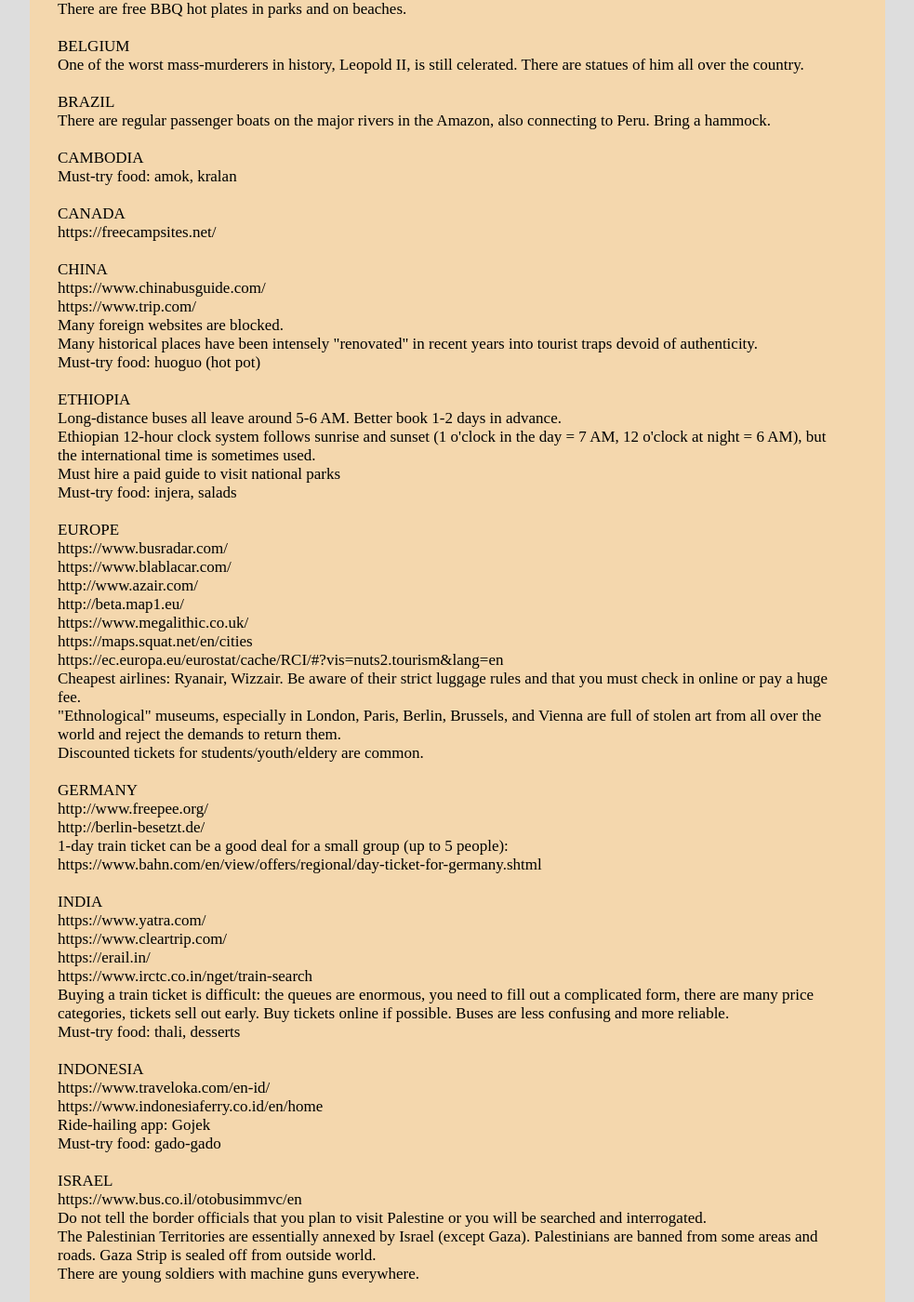
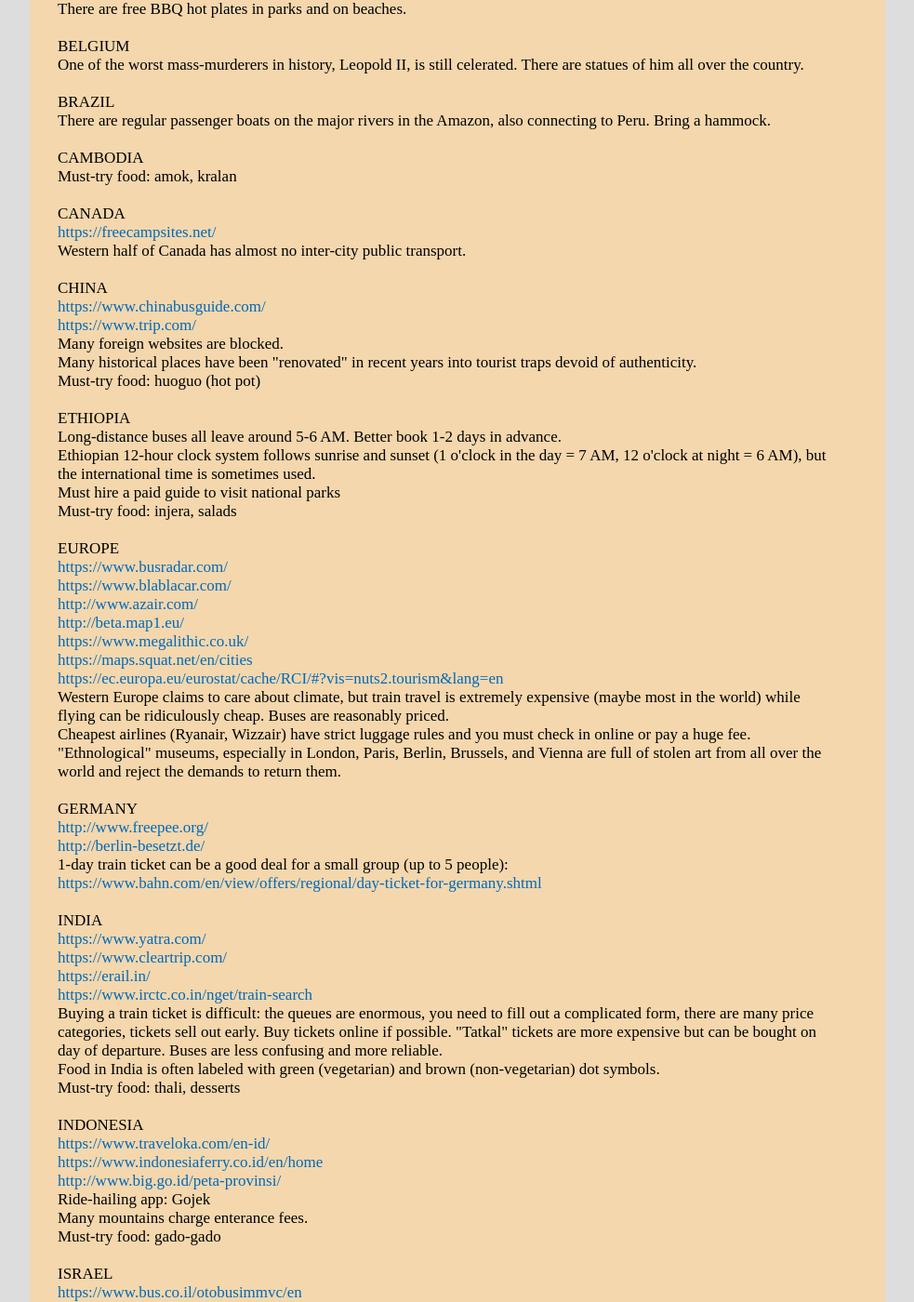
Before and after one commit to witbag/witbag.github.io, a Jekyll site: the page built from travel/notes.html, in a window 1280 px wide and 1400 px high, scrolled down 324 px. Shown: the whole window at 93% size, without its empty margins (148-1131 px from the left). Built offline with Jekyll 4.4.1, drawn with Linux system fonts in a browser that asks for light colours; some of the changed text lies outside the part shown.

Commit message:
Update notes.html

```diff
--- a/travel/notes.html
+++ b/travel/notes.html
@@ -9,11 +9,11 @@
 <center><h2>Country notes</h2></center>
 
 AUSTRALIA<br>
-http://www.david-noble.net/<br>
-https://www.bushwalkingblog.com.au/<br>
-https://www.campermate.com.au/maps/<br>
-https://toiletmap.gov.au/Find<br>
-https://www.meatinapark.com.au/<br>
+<a href="http://www.david-noble.net/">http://www.david-noble.net/</a><br />
+<a href="https://www.bushwalkingblog.com.au/">https://www.bushwalkingblog.com.au/</a><br />
+<a href="https://www.campermate.com.au/maps/">https://www.campermate.com.au/maps/</a><br />
+<a href="https://toiletmap.gov.au/Find">https://toiletmap.gov.au/Find</a><br />
+<a href="https://www.meatinapark.com.au/">https://www.meatinapark.com.au/</a><br />
 Cyclists can get fined hundreds of dollars for not wearing a helmet, not having a bell, not carrying an ID, not keeping hands on the handlebar, and other BS.<br>
 There are free BBQ hot plates in parks and on beaches.<br>
 <br>
@@ -27,13 +27,14 @@
 Must-try food: amok, kralan<br>
 <br>
 CANADA<br>
-https://freecampsites.net/<br>
+<a href="https://freecampsites.net/">https://freecampsites.net/</a><br />
+Western half of Canada has almost no inter-city public transport.<br>
 <br>
 CHINA<br>
-https://www.chinabusguide.com/<br>
-https://www.trip.com/<br>
+<a href="https://www.chinabusguide.com/">https://www.chinabusguide.com/</a><br />
+<a href="https://www.trip.com/">https://www.trip.com/</a><br />
 Many foreign websites are blocked.<br>
-Many historical places have been intensely "renovated" in recent years into tourist traps devoid of authenticity.<br>
+Many historical places have been "renovated" in recent years into tourist traps devoid of authenticity.<br>
 Must-try food: huoguo (hot pot)<br>
 <br>
 ETHIOPIA<br>
@@ -43,46 +44,49 @@
 Must-try food: injera, salads<br>
 <br>
 EUROPE<br>
-https://www.busradar.com/<br>
-https://www.blablacar.com/<br>
-http://www.azair.com/<br>
-http://beta.map1.eu/<br>
-https://www.megalithic.co.uk/<br>
-https://maps.squat.net/en/cities<br>
-https://ec.europa.eu/eurostat/cache/RCI/#?vis=nuts2.tourism&lang=en<br>
-Cheapest airlines: Ryanair, Wizzair. Be aware of their strict luggage rules and that you must check in online or pay a huge fee.<br>
+<a href="https://www.busradar.com/">https://www.busradar.com/</a><br />
+<a href="https://www.blablacar.com/">https://www.blablacar.com/</a><br />
+<a href="http://www.azair.com/">http://www.azair.com/</a><br />
+<a href="http://beta.map1.eu/">http://beta.map1.eu/</a><br />
+<a href="https://www.megalithic.co.uk/">https://www.megalithic.co.uk/</a><br />
+<a href="https://maps.squat.net/en/cities">https://maps.squat.net/en/cities</a><br />
+<a href="https://ec.europa.eu/eurostat/cache/RCI/#?vis=nuts2.tourism&lang=en">https://ec.europa.eu/eurostat/cache/RCI/#?vis=nuts2.tourism&lang=en</a><br />
+Western Europe claims to care about climate, but train travel is extremely expensive (maybe most in the world) while flying can be ridiculously cheap. Buses are reasonably priced.<br>
+Cheapest airlines (Ryanair, Wizzair) have strict luggage rules and you must check in online or pay a huge fee.<br>
 "Ethnological" museums, especially in London, Paris, Berlin, Brussels, and Vienna are full of stolen art from all over the world and reject the demands to return them.<br>
-Discounted tickets for students/youth/eldery are common.<br>
 <br>
 GERMANY<br>
-http://www.freepee.org/<br>
-http://berlin-besetzt.de/<br>
-1-day train ticket can be a good deal for a small group (up to 5 people): https://www.bahn.com/en/view/offers/regional/day-ticket-for-germany.shtml<br>
+<a href="http://www.freepee.org/">http://www.freepee.org/</a><br />
+<a href="http://berlin-besetzt.de/">http://berlin-besetzt.de/</a><br />
+1-day train ticket can be a good deal for a small group (up to 5 people): <a href="https://www.bahn.com/en/view/offers/regional/day-ticket-for-germany.shtml">https://www.bahn.com/en/view/offers/regional/day-ticket-for-germany.shtml</a><br>
 <br>
 INDIA<br>
-https://www.yatra.com/<br>
-https://www.cleartrip.com/<br>
-https://erail.in/<br>
-https://www.irctc.co.in/nget/train-search<br>
-Buying a train ticket is difficult: the queues are enormous, you need to fill out a complicated form, there are many price categories, tickets sell out early. Buy tickets online if possible. Buses are less confusing and more reliable.<br>
+<a href="https://www.yatra.com/">https://www.yatra.com/</a><br />
+<a href="https://www.cleartrip.com/">https://www.cleartrip.com/</a><br />
+<a href="https://erail.in/">https://erail.in/</a><br />
+<a href="https://www.irctc.co.in/nget/train-search">https://www.irctc.co.in/nget/train-search</a><br />
+Buying a train ticket is difficult: the queues are enormous, you need to fill out a complicated form, there are many price categories, tickets sell out early. Buy tickets online if possible. "Tatkal" tickets are more expensive but can be bought on day of departure. Buses are less confusing and more reliable.<br>
+Food in India is often labeled with green (vegetarian) and brown (non-vegetarian) dot symbols.<br>
 Must-try food: thali, desserts<br>
 <br>
 INDONESIA<br>
-https://www.traveloka.com/en-id/<br>
-https://www.indonesiaferry.co.id/en/home<br>
+<a href="https://www.traveloka.com/en-id/">https://www.traveloka.com/en-id/</a><br />
+<a href="https://www.indonesiaferry.co.id/en/home">https://www.indonesiaferry.co.id/en/home</a><br />
+<a href="http://www.big.go.id/peta-provinsi/">http://www.big.go.id/peta-provinsi/</a><br />
 Ride-hailing app: Gojek<br>
+Many mountains charge enterance fees.<br>
 Must-try food: gado-gado<br>
 <br>
 ISRAEL<br>
-https://www.bus.co.il/otobusimmvc/en<br>
+<a href="https://www.bus.co.il/otobusimmvc/en">https://www.bus.co.il/otobusimmvc/en</a><br />
 Do not tell the border officials that you plan to visit Palestine or you will be searched and interrogated.<br>
 The Palestinian Territories are essentially annexed by Israel (except Gaza). Palestinians are banned from some areas and roads. Gaza Strip is sealed off from outside world.<br>
 There are young soldiers with machine guns everywhere.<br>
 <br>
 JAPAN<br>
-https://world.jorudan.co.jp/mln/en/<br>
-http://www.hyperdia.com/<br>
-https://www.highwaybus.com/gp/inbound/index?lang=EN<br>
+<a href="https://world.jorudan.co.jp/mln/en/">https://world.jorudan.co.jp/mln/en/</a><br />
+<a href="http://www.hyperdia.com/">http://www.hyperdia.com/</a><br />
+<a href="https://www.highwaybus.com/gp/inbound/index?lang=EN">https://www.highwaybus.com/gp/inbound/index?lang=EN</a><br />
 The numerous railway and subway companies are incompatible with each other and use different tickets. Changing a subway line sometimes involves going out into the street and entering a different building.<br>
 Public trash cans are very rare but every item you buy comes wrapped in plastic.<br>
 Must-try food: natto, miso soup<br>
@@ -96,26 +100,29 @@
 Public transport exists pretty much only to/from Ulaanbaatar.<br>
 <br>
 NEW ZEALAND<br>
-http://www.topomap.co.nz/<br>
-https://www.doc.govt.nz/map/index.html<br>
-https://climbnz.org.nz/<br>
-http://camping_nz.rankers.co.nz/filters/campgrounds<br>
+<a href="http://www.topomap.co.nz/">http://www.topomap.co.nz/</a><br />
+<a href="https://www.doc.govt.nz/map/index.html">https://www.doc.govt.nz/map/index.html</a><br />
+<a href="https://climbnz.org.nz/">https://climbnz.org.nz/</a><br />
+<a href="http://camping_nz.rankers.co.nz/filters/campgrounds">http://camping_nz.rankers.co.nz/filters/campgrounds</a><br />
 Camping in national parks is allowed if you are at least 500 m away from a trail.<br>
 "Great walks": The rangers will insist that you must complete them in several days and you must stay at the pre-booked huts, but it is perfectly legal to do the treks in a single day.<br>
 Most free campsites and shelters are only for people who come in a big, polluting campervan. Hikers can get fined for staying there.<br>
 <br>
 NORWAY<br>
-https://www.norgeskart.no/<br>
+<a href="https://www.norgeskart.no/">https://www.norgeskart.no/</a><br />
 You're allowed to camp almost anywhere.<br>
 Some mountain cabins (hyttas) are free to use, but most are paid.<br>
 <br>
 PERU<br>
-The official tourist offices are worth visiting, provide free maps and useful information.<br>
+iPeru are the official tourist offices, they provide free maps and useful information.<br>
+Machu Picchu enterance tickets: <a href="https://www.machupicchu.gob.pe/inicio">https://www.machupicchu.gob.pe/inicio</a><br />
+There are free and possibly more pleasant treks to Machu Picchu than the expensive and touristy Inca Trail, e.g. the Salkantay trek.<br>
+Cheap transport to Machu Picchu: by bus and minivan Cusco - Santa Maria - Santa Teresa - Hidrolectrica. Walk along the railway track from Hidroelectrica to Aguas Calientes (main base for MP).<br>
 <br>
 POLAND<br>
-https://www.e-podroznik.pl/<br>
-https://jakdojade.pl/<br>
-Castles: https://zamki.res.pl/mapy.php<br>
+<a href="https://www.e-podroznik.pl/">https://www.e-podroznik.pl/</a><br />
+<a href="https://jakdojade.pl/">https://jakdojade.pl/</a><br />
+Castles: <a href="https://zamki.res.pl/mapy.php">https://zamki.res.pl/mapy.php</a><br />
 Transit tickets phone app: Mobilet<br>
 Different train types have different ticket offices. Some train tickets can't be bought online.<br>
 Many historic buildings were completely destroyed during World War 2. What you see today are mostly post-war restorations of varying accuracy.<br>
@@ -143,11 +147,11 @@
 Must-try food: börek<br>
 <br>
 USA<br>
-https://www.checkmybus.com/<br>
-https://caltopo.com/<br>
-https://freecampsites.net/<br>
-https://www.scaruffi.com/travel/hikes.html<br>
-https://www.nps.gov/maps/full.html?mapId=7ad17cc9-b808-4ff8-a2f9-a99909164466<br>
+<a href="https://www.checkmybus.com/">https://www.checkmybus.com/</a><br />
+<a href="https://caltopo.com/">https://caltopo.com/</a><br />
+<a href="https://freecampsites.net/">https://freecampsites.net/</a><br />
+<a href="https://www.scaruffi.com/travel/hikes.html">https://www.scaruffi.com/travel/hikes.html</a><br />
+<a href="https://www.nps.gov/maps/full.html?mapId=7ad17cc9-b808-4ff8-a2f9-a99909164466">https://www.nps.gov/maps/full.html?mapId=7ad17cc9-b808-4ff8-a2f9-a99909164466</a><br />
 Prices displayed in shops and restaurants do not include taxes.<br>
 <br>
 VIETNAM<br>
```
Also changed, not shown: other parts of travel/notes.html (+5 -8 lines).
